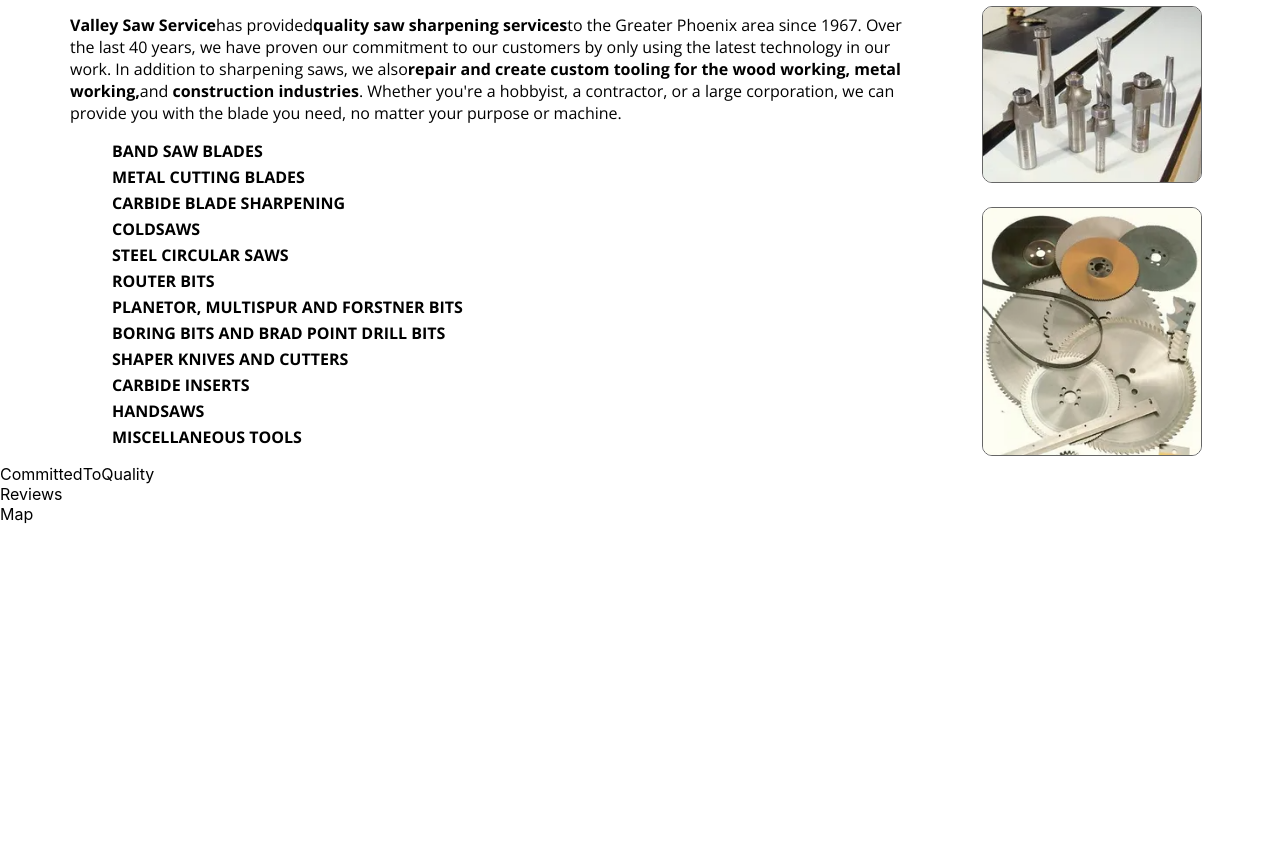
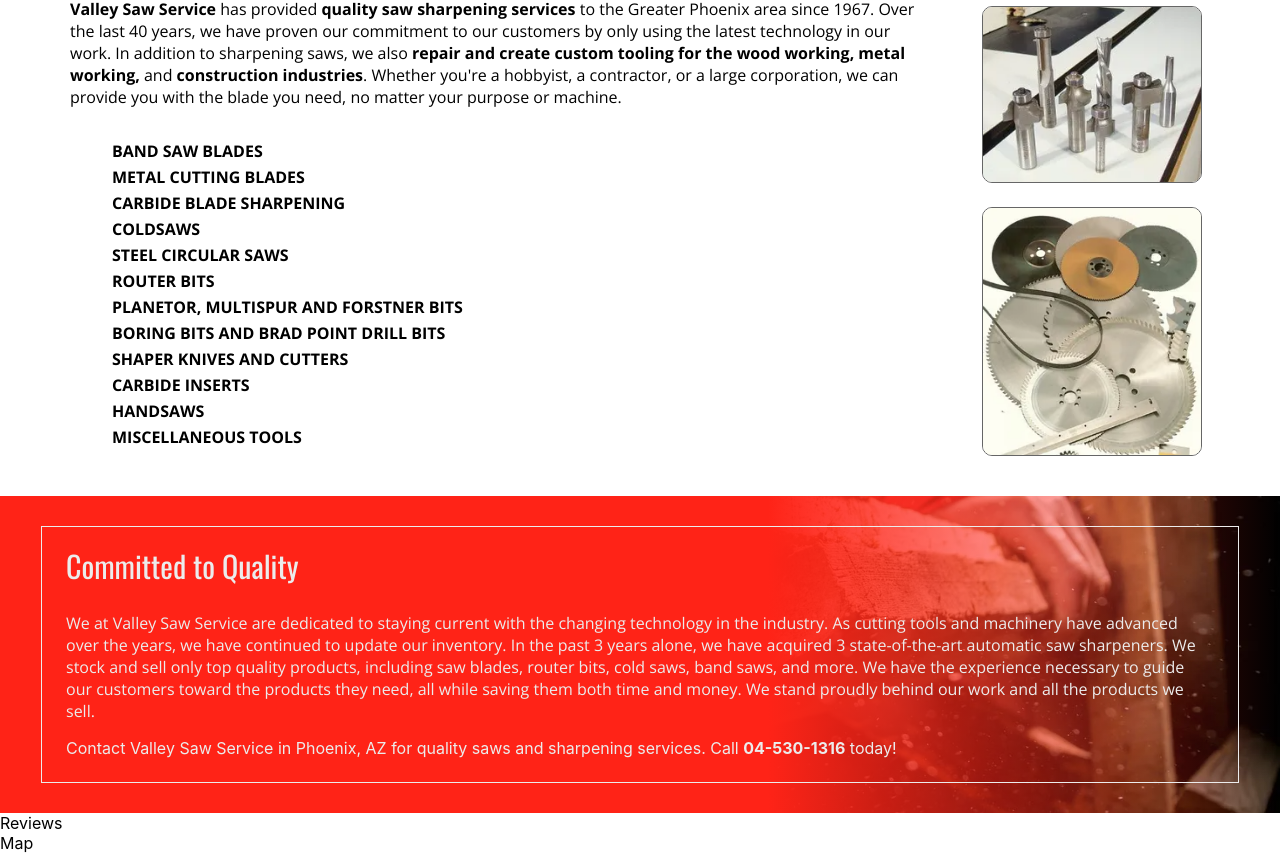
Before and after one commit to vdimition/valleysawservice_kresh, a React (Create React App) app: page / in a window 1280 px wide. Shown: the part 1056-1909 px from the top of the page. Before the commit the page ends 1580 px from the top, so only its background shows below. Built offline with nearby package versions, Linux system fonts and the light colour scheme.

Commit message:
feature: home section 3

```diff
--- /dev/null
+++ b/src/components/pages/Home/CommittedToQuality/index.module.scss
@@ -0,0 +1,36 @@
+@import "../../../../config";
+
+.wrapper {
+  background-image: url("../../../../images/image_3.webp");
+  background-position: center;
+  background-repeat: no-repeat;
+  background-size: cover;
+
+  .innerWrapper {
+    padding: 30px;
+    background: rgb(255, 35, 23);
+    background: linear-gradient(90deg, rgba(255, 35, 23, 1) 60%, rgba(9, 9, 121, 0) 100%);
+    display: flex;
+    justify-content: center;
+  }
+
+  .content {
+    border: 1px solid $border-white2;
+    padding: 16px 32px 24px 24px;
+    color: $text-white;
+
+    .title {
+      font-size: 30px;
+      font-family: Oswald, sans-serif;
+    }
+
+    .text {
+      margin: 24px 0 16px;
+      font-family: 'Open Sans', sans-serif;
+    }
+
+    .bold {
+      font-weight: 700;
+    }
+  }
+}
--- a/src/components/pages/Home/CommittedToQuality/index.tsx
+++ b/src/components/pages/Home/CommittedToQuality/index.tsx
@@ -1,7 +1,26 @@
 import React, { type FC } from 'react'
 
+import s from './index.module.scss'
+import { contactPhone } from '../../../../config'
+
 export const CommittedToQuality: FC = () => (
-    <div>
-        CommittedToQuality
+    <div className={s.wrapper}>
+        <div className={s.innerWrapper}>
+            <div className={`container ${s.content}`}>
+                <div className={s.title}>Committed to Quality</div>
+                <div className={s.text}>
+                    We at Valley Saw Service are dedicated to staying current with the changing technology in the industry. As cutting tools and machinery have
+                    advanced over the years, we have continued to update our inventory. In the past 3 years alone, we have acquired 3 state-of-the-art automatic saw
+                    sharpeners. We stock and sell only top quality products, including saw blades, router bits, cold saws, band saws, and more. We have the
+                    experience necessary to guide our customers toward the products they need, all while saving them both time and money. We stand proudly
+                    behind our work and all the products we sell.
+                </div>
+                <div>
+                    Contact Valley Saw Service in Phoenix, AZ for quality saws and sharpening services. Call
+                    {' '}<span className={s.bold}>{contactPhone}</span>{' '}
+                    today!
+                </div>
+            </div>
+        </div>
     </div>
 )
--- a/src/components/pages/Home/SawSharpening/index.module.scss
+++ b/src/components/pages/Home/SawSharpening/index.module.scss
@@ -6,7 +6,7 @@
   justify-content: center;
 
   .content {
-    padding-top: 40px;
+    padding: 40px 0 32px;
     .title {
       color: $text-red;
       margin-bottom: 24px;
@@ -32,7 +32,7 @@
         }
 
         .list {
-          margin-left: 42px;
+          margin: 32px 0 0 42px;
           font-weight: 700;
           display: flex;
           flex-direction: column;
--- a/src/components/pages/Home/SawSharpening/index.tsx
+++ b/src/components/pages/Home/SawSharpening/index.tsx
@@ -12,20 +12,15 @@
 
             <div className={s.innerContent}>
                 <div className={s.text}>
-                    <p>
-                        <span className={s.bold}>Valley Saw Service</span>
-                        has provided
-                        <span className={s.bold}>quality saw sharpening services</span>
-                        to the Greater Phoenix area since 1967. Over the last 40 years, we have proven our commitment to
+                    <div>
+                        <span className={s.bold}>Valley Saw Service</span> has provided <span className={s.bold}>quality saw sharpening services</span> to
+                        the Greater Phoenix area since 1967. Over the last 40 years, we have proven our commitment to
                         our customers by only using the latest technology in our work. In addition to sharpening saws,
-                        we also
-                        <span className={s.bold}>
-                            repair and create custom tooling for the wood working, metal working,
-                        </span>
-                        and <span className={s.bold}>construction industries</span>. Whether you&apos;re a hobbyist, a
-                        contractor, or a large corporation, we can provide you with the blade you need, no matter your
+                        we also <span className={s.bold}>repair and create custom tooling for the wood working, metal working,</span> and <span
+                        className={s.bold}>construction industries</span>. Whether you&apos;re a hobbyist,
+                        a contractor, or a large corporation, we can provide you with the blade you need, no matter your
                         purpose or machine.
-                    </p>
+                    </div>
                     <div className={s.list}>
                         <div>BAND SAW BLADES</div>
                         <div>METAL CUTTING BLADES</div>
--- a/src/config.scss
+++ b/src/config.scss
@@ -19,5 +19,6 @@
 $border-red: #FF2317;
 $border-gray: #666666;
 $border-white: #FFFFFF;
+$border-white2: #ECECEC;
 $border-black: #000000;
 $border-dark-blue: #0C2B6C;
```
Also changed, not shown: src/components/pages/Home/index.module.scss (deleted).
